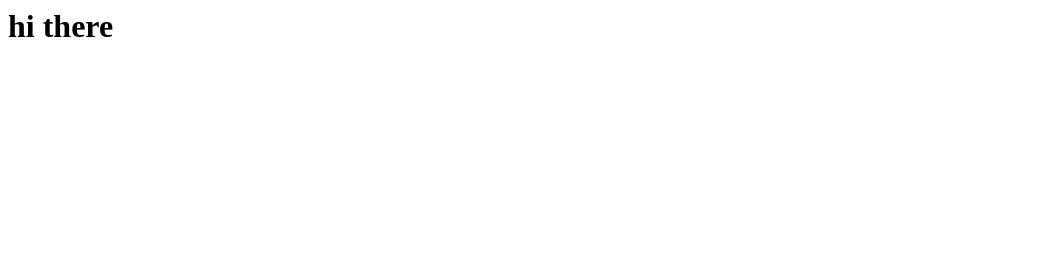
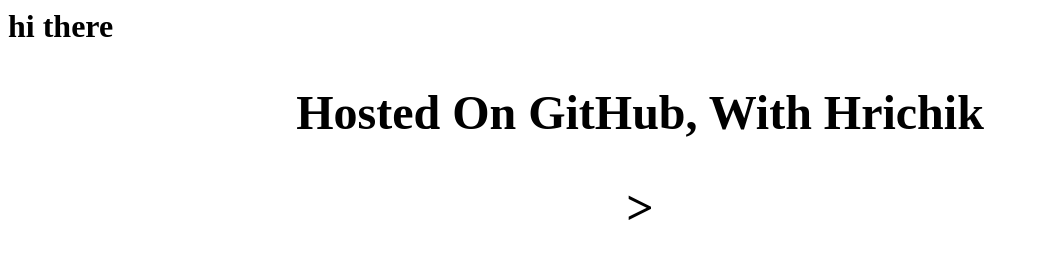
Before and after one commit to hrichiksite/embed, a plain HTML site: page index.html in a window 1280 px wide. Shown: the whole page, without its empty margins (0-1038 px from the left). Drawn offline with Linux system fonts and the light colour scheme.

Commit message:
Update index.html

```diff
--- a/index.html
+++ b/index.html
@@ -5,5 +5,7 @@
 <title> Bhaumik's site </title>
 
 <h1> hi there <h1>
+
+  <center><H2>Hosted On GitHub, With Hrichik<H2>></center>
 </body>
 </html>
```
